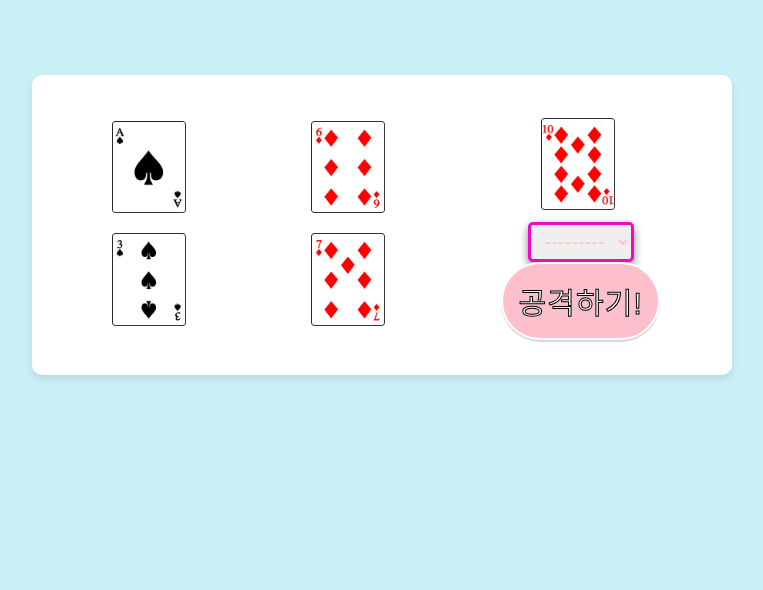
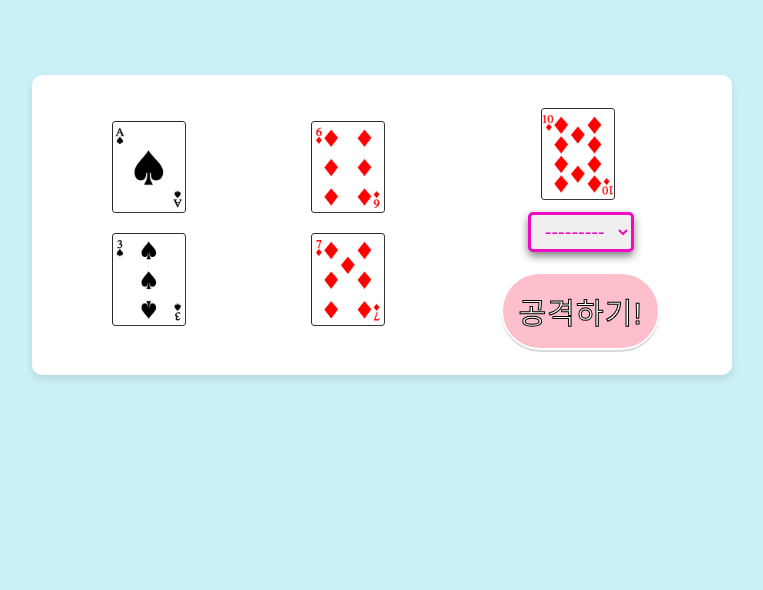
Before and after one commit to Pirogramming-20/Piro20_CardGame_2, a Django app: page /play/ in a window 1280 px wide. Shown: the part 65-655 px from the top of the page, without its empty margins (258-1021 px from the left). Run offline with Django 5.2, Linux system fonts and the light colour scheme; the visitor is signed in with stand-in values (Sample User, id 1); data comes from the database, SQL or seed files in the repository; some libraries are stand-ins or nearby versions; some web fonts are replaced.

Commit message:
[style] 공격하기 버튼에 margin-top 주기, 공격할 사람 고르는 폼 글꼴 색상 바꾸기

```diff
--- a/static/css/attack.css
+++ b/static/css/attack.css
@@ -87,7 +87,7 @@
     border-radius: 5px;
     padding: 5px 10px;
     font-size: 2rem;
-    color: #fec5bb;
+    color: #ee09c4;
     transition: border-color 0.3s, box-shadow 0.3s;
 }
 
@@ -100,3 +100,7 @@
 .attack-form select:hover {
     border-color: #0056b3; /* Color when the select is hovered */
 }
+
+.attack-button {
+    margin-top: 20px;
+}
--- a/templates/cardgame/attack.html
+++ b/templates/cardgame/attack.html
@@ -45,7 +45,7 @@
                 <img src="{% static 'image/' %}{{ value }}.png" alt="" width="80" style="height: auto;">
             </label>
         {% endfor %}
-        <div>{{ form.defender }}</div>
+        <div class="choose-attack">{{ form.defender }}</div>
         <button class="attack-button">공격하기!</button>
     </form>
 </div>
```
